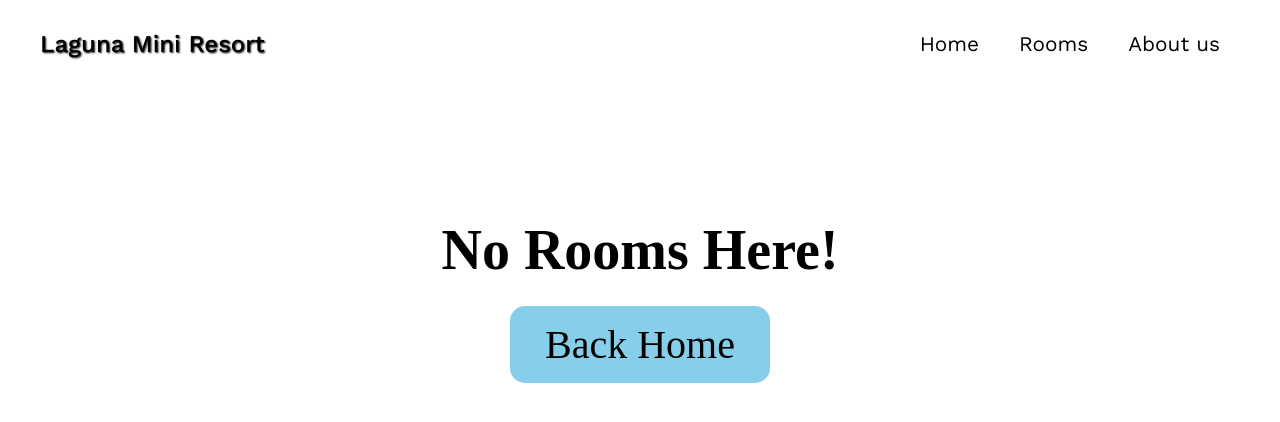
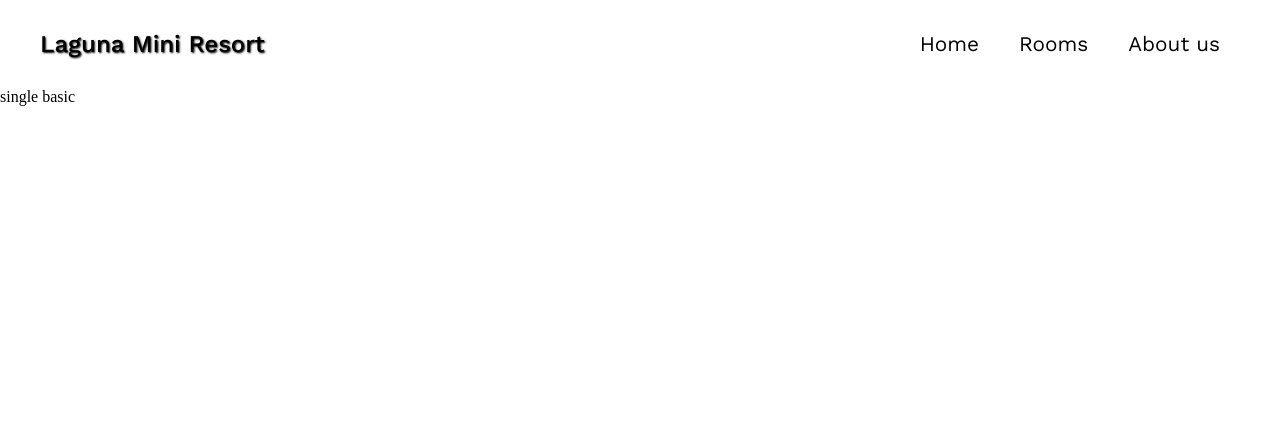
Before and after one commit to JEKO10/Hotel, a React (Create React App) app: page /#/room/1 in a window 1280 px wide. Shown: the top 422 px of the page. Built offline with nearby package versions, Linux system fonts and the light colour scheme.

Commit message:
SingleRoom page

```diff
--- a/src/App.js
+++ b/src/App.js
@@ -5,6 +5,7 @@ import Rooms from "./pages/Rooms";
 import About from "./pages/About";
 import Error from "./pages/Error";
 import ScrollTop from "./components/ScrollTop";
+import SingleRoom from "./components/SingleRoom";
 
 function App() {
   return (
@@ -21,6 +22,9 @@ function App() {
         <Route path="/about">
           <About />
         </Route>
+        <Route path="/room/:id">
+          <SingleRoom />
+        </Route>
         <Route path="*">
           <Error />
         </Route>
--- a/src/components/AllRooms.jsx
+++ b/src/components/AllRooms.jsx
@@ -14,7 +14,7 @@ function AllRooms() {
                 <h2>${fields.price}</h2>
                 <h3>per night</h3>
               </div>
-              <Link to="/">More Info</Link>
+              <Link to={`/room/${room.id}`}>More Info</Link>
             </div>
             <p>{fields.name}</p>
           </div>
--- /dev/null
+++ b/src/components/SingleRoom.jsx
@@ -0,0 +1,12 @@
+import data from "../data";
+import { useParams } from "react-router-dom";
+
+function SingleRoom() {
+  const { id } = useParams();
+
+  const { fields } = data[id];
+
+  return <section>{fields.name}</section>;
+}
+
+export default SingleRoom;
```
